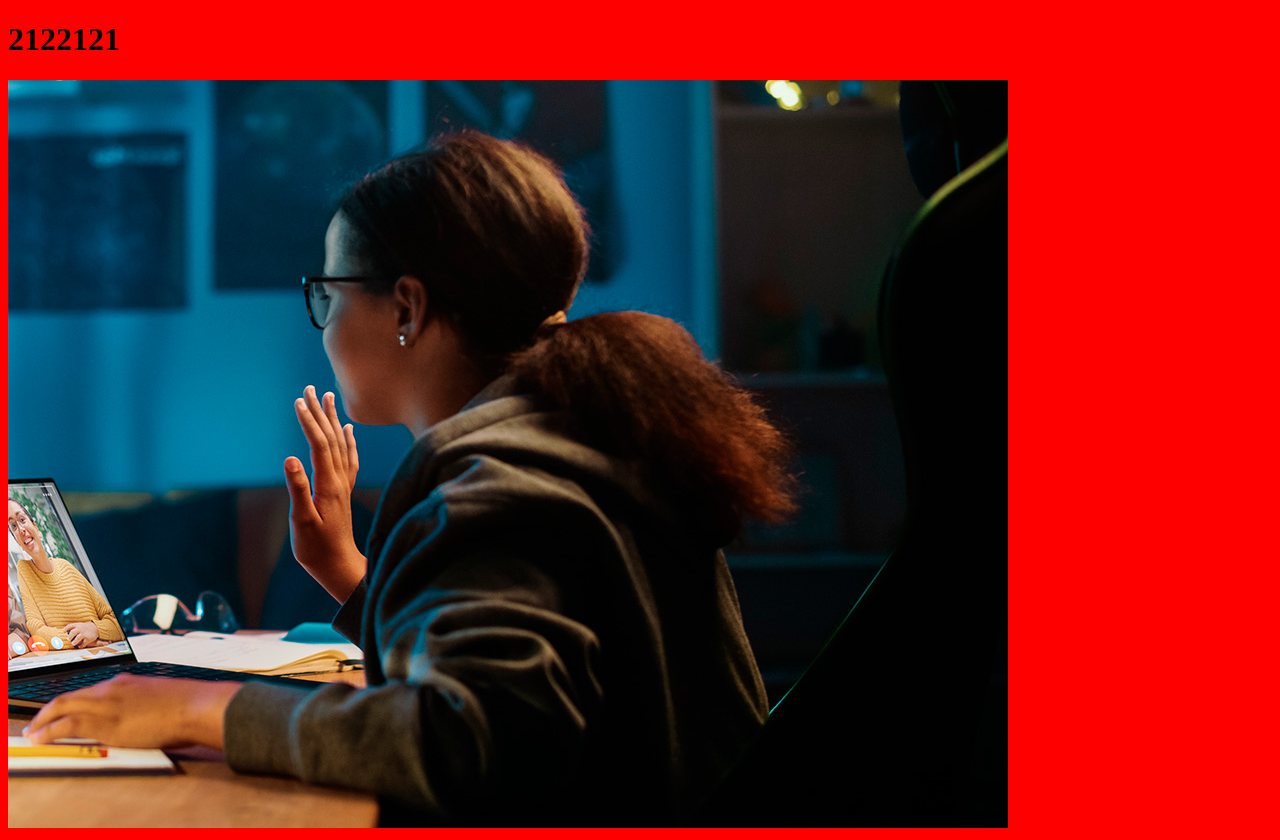
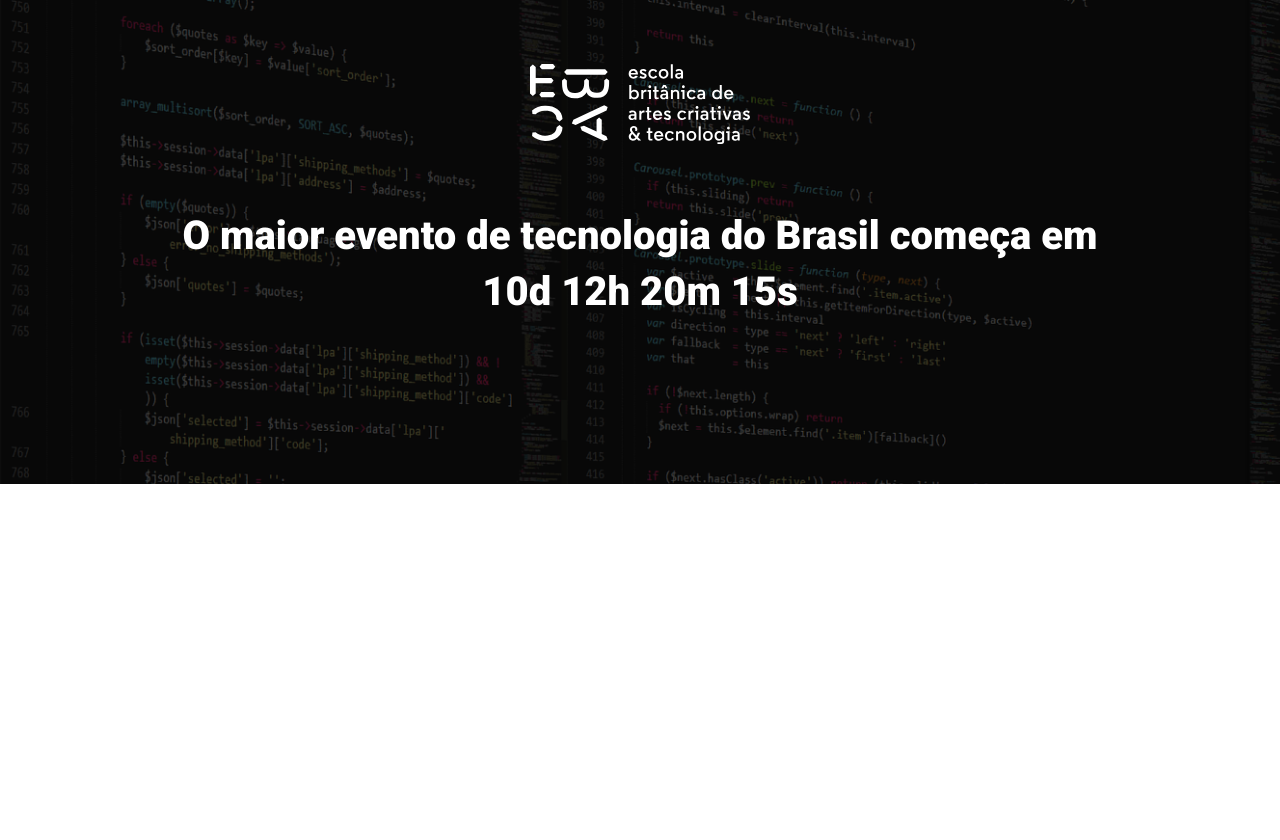
Before and after one commit to endxff/ebac_tech_talks, a website built with Parcel: page src/index.html in a window 1280 px wide. After the commit the page ends 800 px from the top, so only its background shows below. Built offline with nearby package versions, Linux system fonts and the light colour scheme.

Commit message:
criando o hero

```diff
--- a/src/index.html
+++ b/src/index.html
@@ -1,14 +1,22 @@
 <!DOCTYPE html>
-<html lang="en">
+<html lang="pt-BR">
 <head>
     <meta charset="UTF-8">
     <meta name="viewport" content="width=device-width, initial-scale=1.0">
-    <title>Document</title>
+    <title>Ebac Tech Talks</title>
+    <link rel="preconnect" href="https://fonts.googleapis.com">
+    <link rel="preconnect" href="https://fonts.gstatic.com" crossorigin>
+    <link href="https://fonts.googleapis.com/css2?family=Roboto:wght@400;700;900&display=swap" rel="stylesheet">
     <link rel="stylesheet" href="styles/main.scss">
 </head>
 <body>
-    <h1>2122121</h1>
-    <img src="images/backend.png" alt="">
-    <script src="scripts/main.js"></script>
+    <header class="hero">
+        <div class="container">
+            <img class="hero__logo" src="images/ebac_logo.svg" alt="EBAC Logo">
+            <p class="hero__text">
+                O maior evento de tecnologia do Brasil começa em 10d 12h 20m 15s
+            </p>
+        </div>
+    </header>
 </body>
 </html>
--- /dev/null
+++ b/src/styles/_hero.scss
@@ -0,0 +1,52 @@
+.hero {
+    padding-top: 64px;
+    padding-bottom: 100px;
+    background-image: url(../images/fundo.png);
+    background-repeat: no-repeat;
+    background-size: cover;
+    position: relative;
+
+    .container {
+        position: relative;
+    }
+
+    &::before {
+        position: absolute;
+        top: 0;
+        left: 0;
+        width: 100%;
+        height: 100%;
+        background-color: #000;
+        content: '';
+        opacity: .7;
+    }
+
+    &__text {
+        margin-top: 64px;
+        margin-bottom: 64px;
+        font-size: 40px;
+        line-height: 56px;
+        font-weight: 800;
+        text-align: center;
+    }
+
+    &__logo {
+        display: block;
+        margin: 0 auto;
+        height: 80px;
+    }
+
+    @media (max-width: 640px) {
+        padding: 40px 0;
+
+        &__logo {
+            height: 40px;
+        }
+
+        &__text {
+            font-size: 22px;
+            line-height: 24px;
+            margin: 24px 0;
+        }
+    }
+}
--- a/src/styles/main.scss
+++ b/src/styles/main.scss
@@ -1,3 +1,23 @@
-body {
-    background-color: red;
+@use 'hero';
+
+* {
+    margin: 0;
+    padding: 0;
+    box-sizing: border-box;
+    font-family: Roboto, 'sans-serif';
+    color: #fff;
 }
+
+.container {
+    max-width: 960px;
+    width: 100%;
+    margin: 0 auto;
+
+    @media (max-width: 640px) {
+        max-width: 80%;
+    }
+
+    @media (max-width: 1024px) {
+        max-width: 90%;
+    }
+}
```
